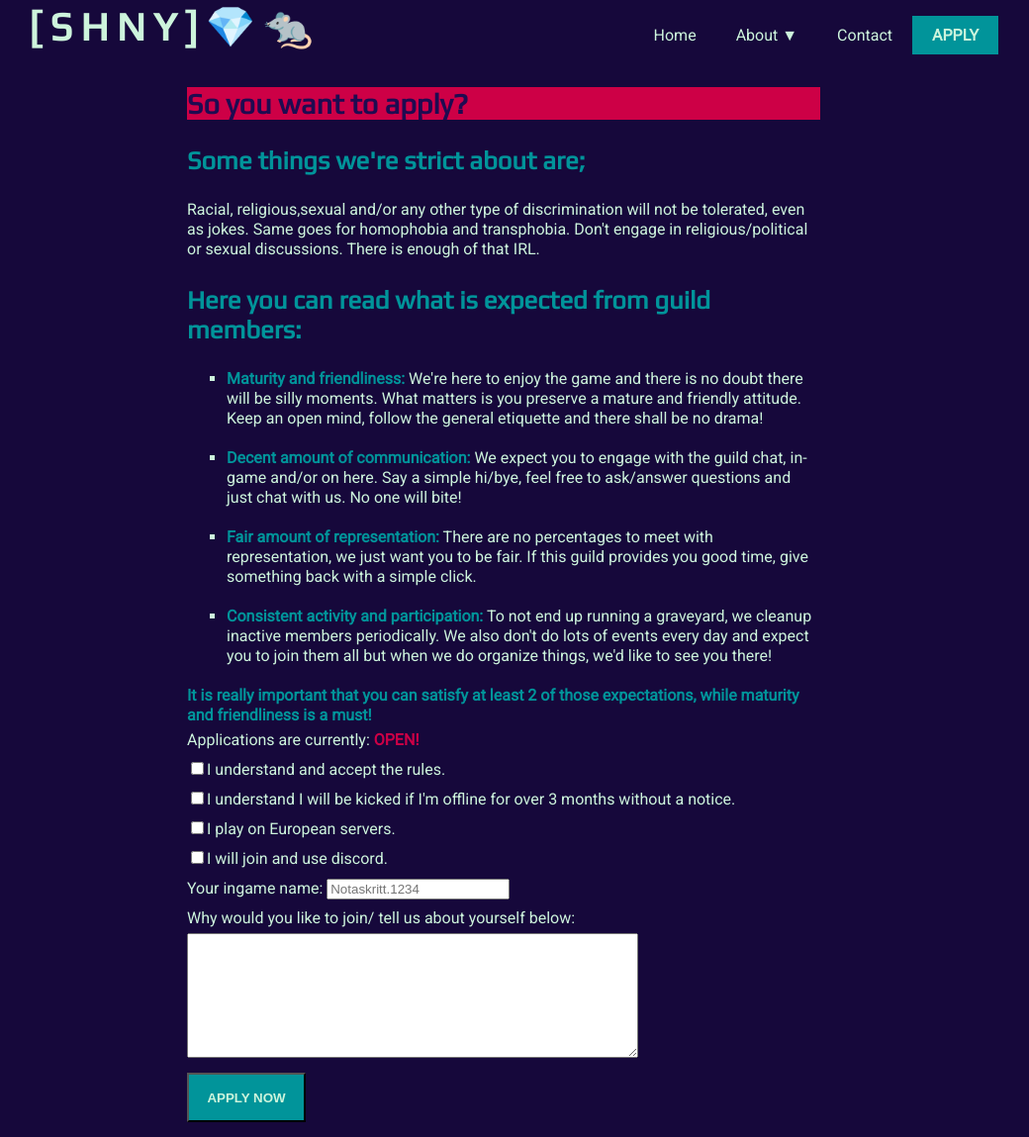
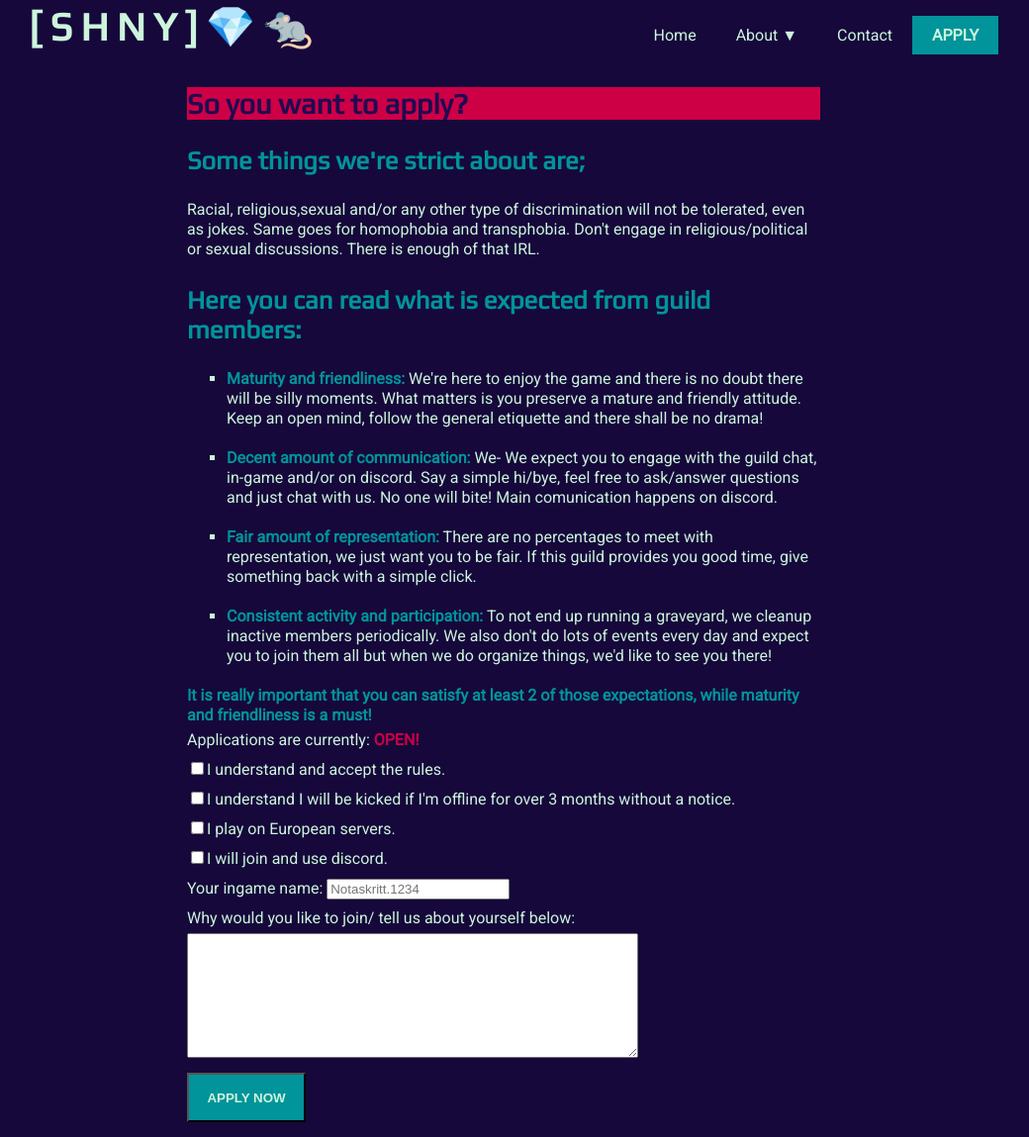
Before and after one commit to KimberlyVdB/SHNY-Jekyll-Website, a Jekyll site: the page built from apply.html, in a window 1280 px wide and 1149 px high. Shown: the whole window at 99% size, without its empty margins (131-1171 px from the left). Built offline with Jekyll 4.4.1, drawn with Linux system fonts in a browser that asks for light colours; nearby versions of some CDN libraries; a script that is not in the unit is left out.

Commit message:
changed text in apply

```diff
--- a/apply.html
+++ b/apply.html
@@ -23,10 +23,9 @@ title: mainContent
       and there shall be no drama!
     </li>
 
-    <li><span>Decent amount of communication:</span> We expect you to engage with the guild chat, in-game and/or
-      on
-      here. Say a
-      simple hi/bye, feel free to ask/answer questions and just chat with us. No one will bite!
+    <li><span>Decent amount of communication:</span> We- We expect you to engage with the guild chat, in-game and/or on
+      discord. Say a simple hi/bye, feel free to ask/answer questions and just chat with us. No one will bite! Main
+      comunication happens on discord.
     </li>
 
     <li><span>Fair amount of representation:</span> There are no percentages to meet with representation, we just
```
